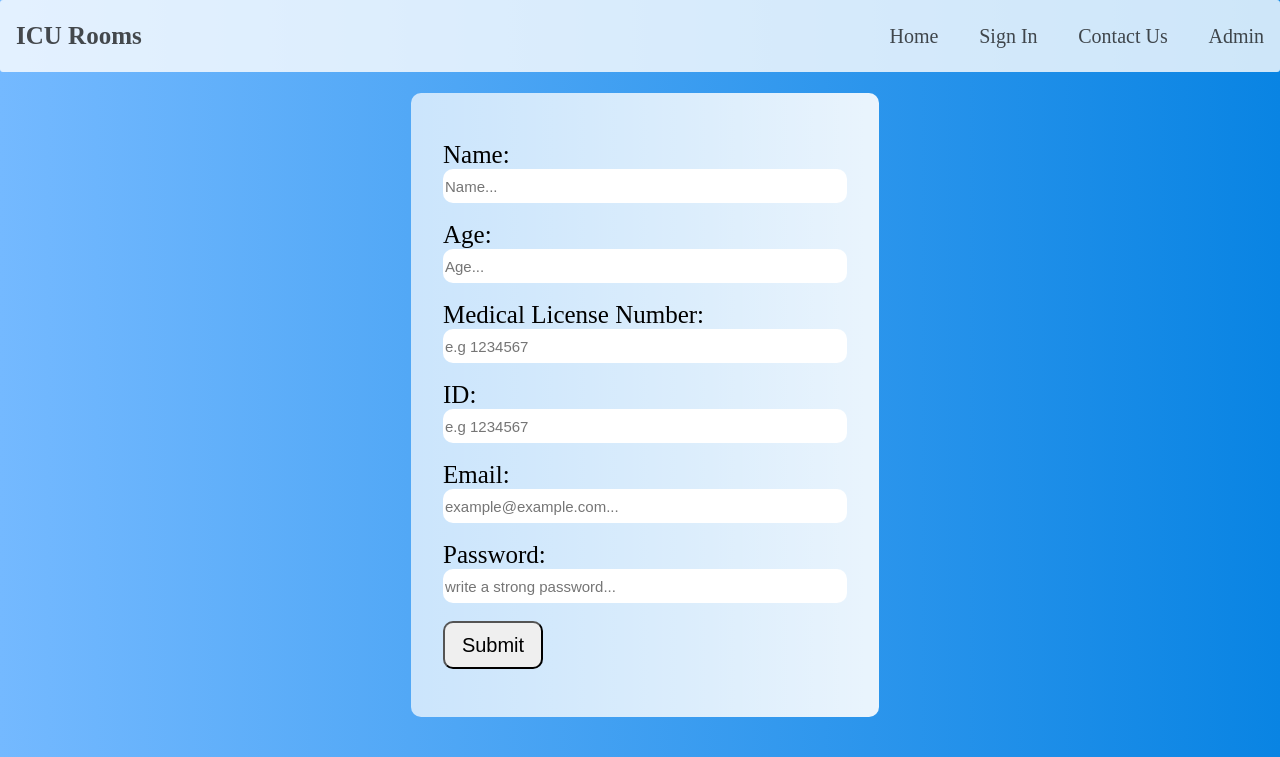
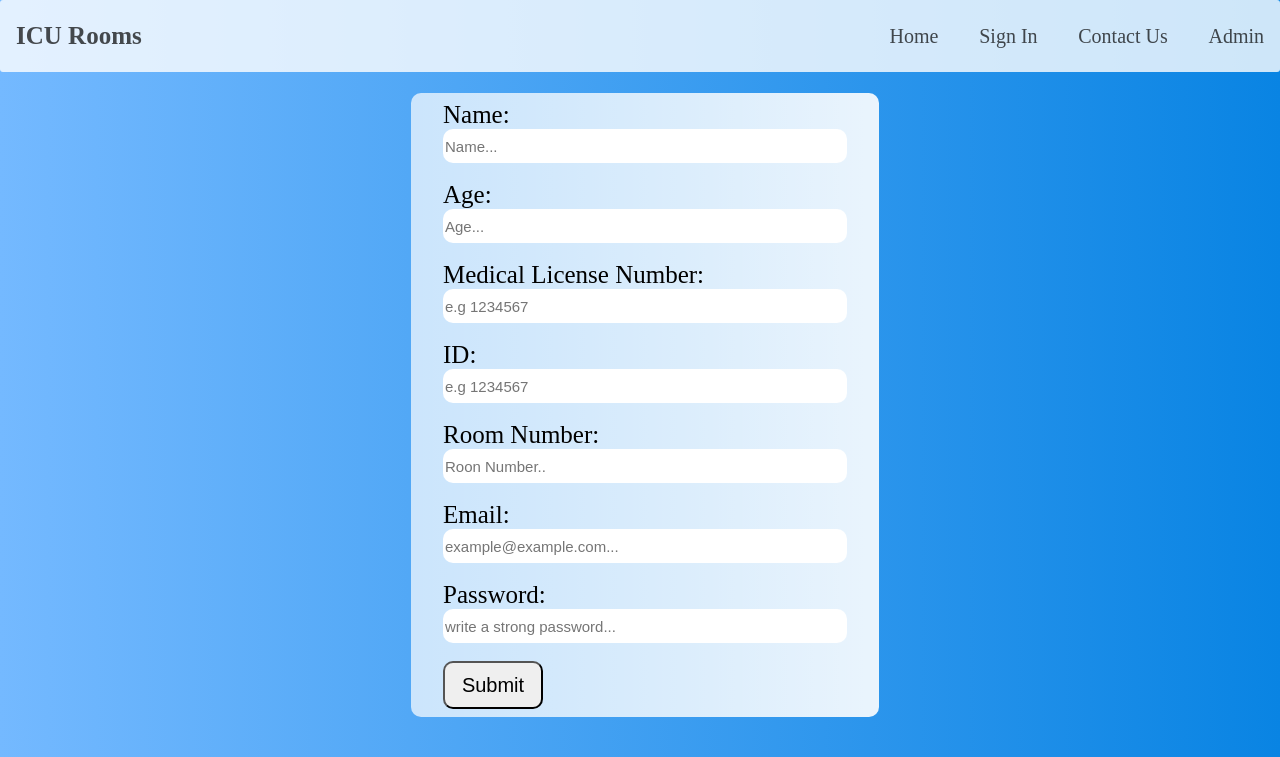
Before and after one commit to Abdelrahmanhassan1/Abdelrahmanhassan1-Full-Stack-Web-Application-Using-Flask-Python, a Flask app: page /admin/privilages/nurseryform in a window 1280 px wide. Shown: the top 757 px of the page. Run offline with Flask 2, Linux system fonts and the light colour scheme.

Commit message:
Update index.html

```diff
--- a/templates/adminForm/nurseryForm/index.html
+++ b/templates/adminForm/nurseryForm/index.html
@@ -41,6 +41,9 @@
             <label for="id"> ID: </label><br>
             <input type="number" placeholder="e.g 1234567" id="id" name="id" ><br><br>
 
+            <label for="roomNum"> Room Number: </label><br>
+            <input type="number" placeholder="Roon Number.." id="roomNum" name="roomNum" ><br><br>
+
             <label for="email"> Email: </label><br>
             <input type="email" placeholder="example@example.com..." id="email" name="email"><br><br>
 
```
